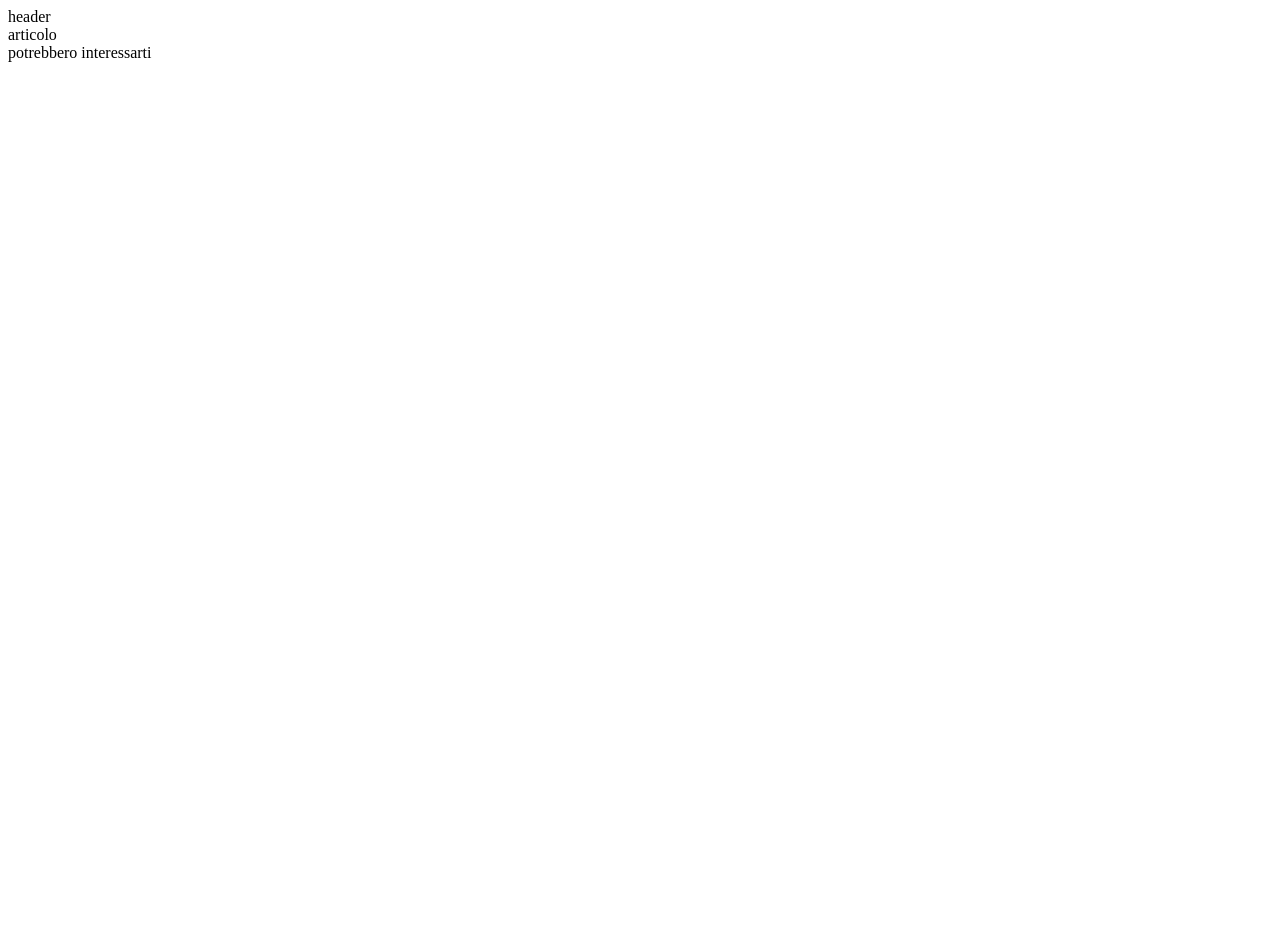
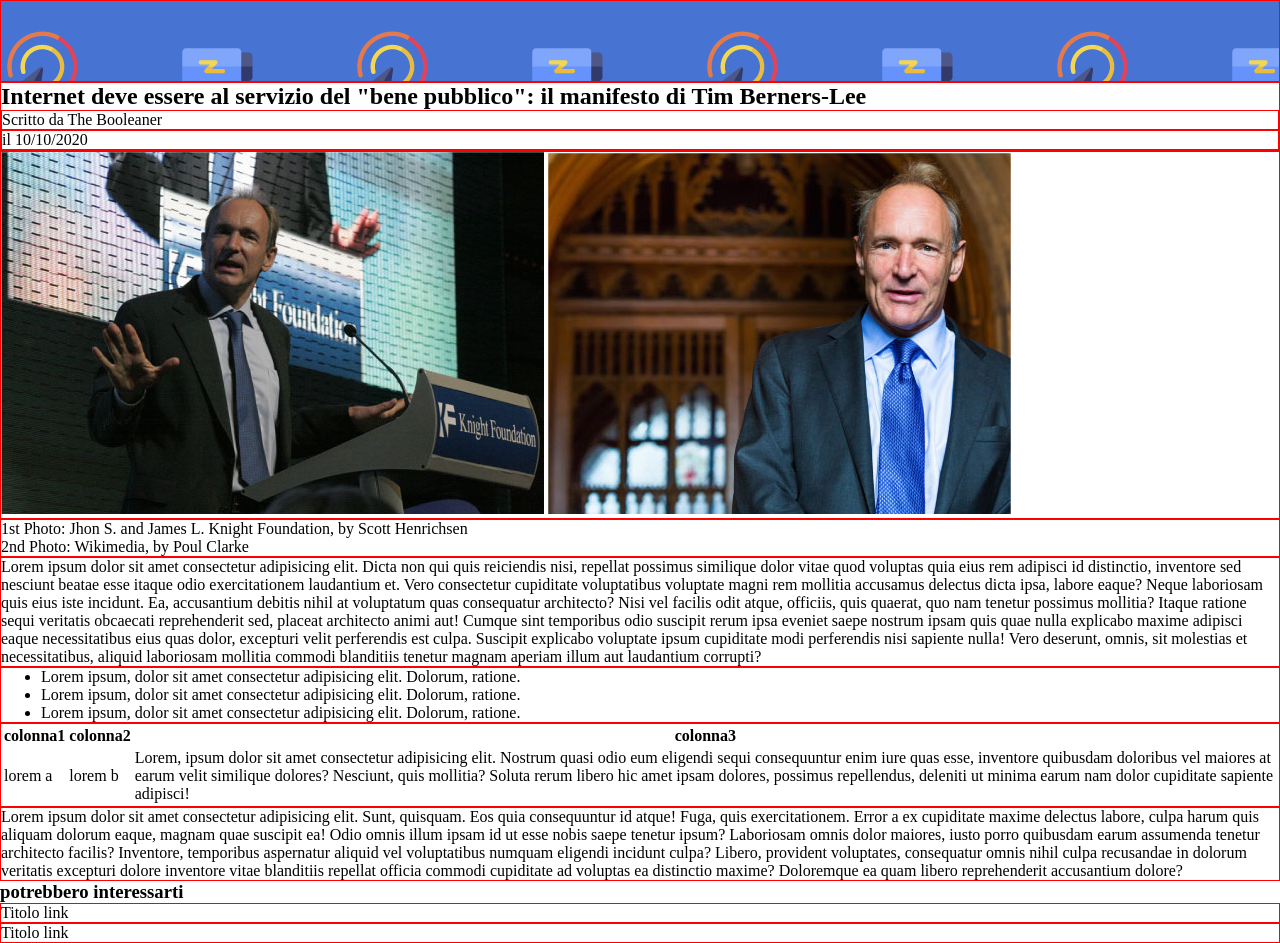
Before and after one commit to CarloDM/html-css-booleaner, a plain HTML site: page index.html in a window 1280 px wide. Before the commit the page ends 800 px from the top, so only its background shows below. Drawn offline with Linux system fonts and the light colour scheme.

Commit message:
inserimento contenuti

```diff
--- a/css/style.css
+++ b/css/style.css
@@ -0,0 +1,17 @@
+/* generali */
+*{
+  margin: 0px;
+}
+
+div{
+  border: 1px solid red;
+
+}
+
+/* header */
+.header-box {
+  background-color: rgb(71, 115, 211);
+  height: 80px;
+  background-image: url(../img/pattern.png);
+
+}
--- a/index.html
+++ b/index.html
@@ -9,18 +9,75 @@
 </head>
 
 <body>
-  <header>header
+  <header>
+    <div class="header-box">
+    </div>
 
   </header>
 
   <main>
 
     <section>
-      articolo
+
+      <div class="titolo-articolo">
+        <h1>Internet deve essere al servizio del "bene pubblico": il manifesto di Tim Berners-Lee</h1>
+        <div class="autore-articolo">
+          Scritto da <span>The Booleaner</span>
+        </div>
+        <div class="data-articolo">
+          il 10/10/2020</div>
+      </div>
+
+      <div>
+        <img src="/img/tim-1.jpg" alt="">
+        <img src="/img/tim-2.jpg" alt="">
+      </div>
+
+      <div>
+        1st Photo: Jhon S. and James L. Knight Foundation, by Scott Henrichsen <br>
+        2nd Photo: Wikimedia, by Poul Clarke
+      </div>
+
+      <div>
+        <p class="">Lorem ipsum dolor sit amet consectetur adipisicing elit. Dicta non qui quis reiciendis nisi, repellat possimus similique dolor vitae quod voluptas quia eius rem adipisci id distinctio, inventore sed nesciunt beatae esse itaque odio exercitationem laudantium et. Vero consectetur cupiditate voluptatibus voluptate magni rem mollitia accusamus delectus dicta ipsa, labore eaque? Neque laboriosam quis eius iste incidunt. Ea, accusantium debitis nihil at voluptatum quas consequatur architecto? Nisi vel facilis odit atque, officiis, quis quaerat, quo nam tenetur possimus mollitia? Itaque ratione sequi veritatis obcaecati reprehenderit sed, placeat architecto animi aut! Cumque sint temporibus odio suscipit rerum ipsa eveniet saepe nostrum ipsam quis quae nulla explicabo maxime adipisci eaque necessitatibus eius quas dolor, excepturi velit perferendis est culpa. Suscipit explicabo voluptate ipsum cupiditate modi perferendis nisi sapiente nulla! Vero deserunt, omnis, sit molestias et necessitatibus, aliquid laboriosam mollitia commodi blanditiis tenetur magnam aperiam illum aut laudantium corrupti?</p>
+    </div>
+
+      <div>
+        <ul>
+          <li>Lorem ipsum, dolor sit amet consectetur adipisicing elit. Dolorum, ratione.</li>
+          <li>Lorem ipsum, dolor sit amet consectetur adipisicing elit. Dolorum, ratione.</li>
+          <li>Lorem ipsum, dolor sit amet consectetur adipisicing elit. Dolorum, ratione.</li>
+        </ul>
+      </div>
+
+      <div>
+        <table>
+          <thead>
+            <th>colonna1</th>
+            <th>colonna2</th>
+            <th>colonna3</th>
+          </thead>
+          <tbody>
+            <td>lorem a</td>
+            <td>lorem b</td>
+            <td>Lorem, ipsum dolor sit amet consectetur adipisicing elit. Nostrum quasi odio eum eligendi sequi consequuntur enim iure quas esse, inventore quibusdam doloribus vel maiores at earum velit similique dolores? Nesciunt, quis mollitia? Soluta rerum libero hic amet ipsam dolores, possimus repellendus, deleniti ut minima earum nam dolor cupiditate sapiente adipisci!</td>
+          </tbody>
+        </table>
+      </div>
+
+      <div>
+        <p>
+          Lorem ipsum dolor sit amet consectetur adipisicing elit. Sunt, quisquam. Eos quia consequuntur id atque! Fuga, quis exercitationem. Error a ex cupiditate maxime delectus labore, culpa harum quis aliquam dolorum eaque, magnam quae suscipit ea! Odio omnis illum ipsam id ut esse nobis saepe tenetur ipsum? Laboriosam omnis dolor maiores, iusto porro quibusdam earum assumenda tenetur architecto facilis? Inventore, temporibus aspernatur aliquid vel voluptatibus numquam eligendi incidunt culpa? Libero, provident voluptates, consequatur omnis nihil culpa recusandae in dolorum veritatis excepturi dolore inventore vitae blanditiis repellat officia commodi cupiditate ad voluptas ea distinctio maxime? Doloremque ea quam libero reprehenderit accusantium dolore?
+        </p>
+      </div>
+
     </section>
 
     <section>
-      potrebbero interessarti
+      <h3>potrebbero interessarti</h3>
+      <div> Titolo link </div>
+      <div> Titolo link </div>
+
     </section>
 
   </main>
```
